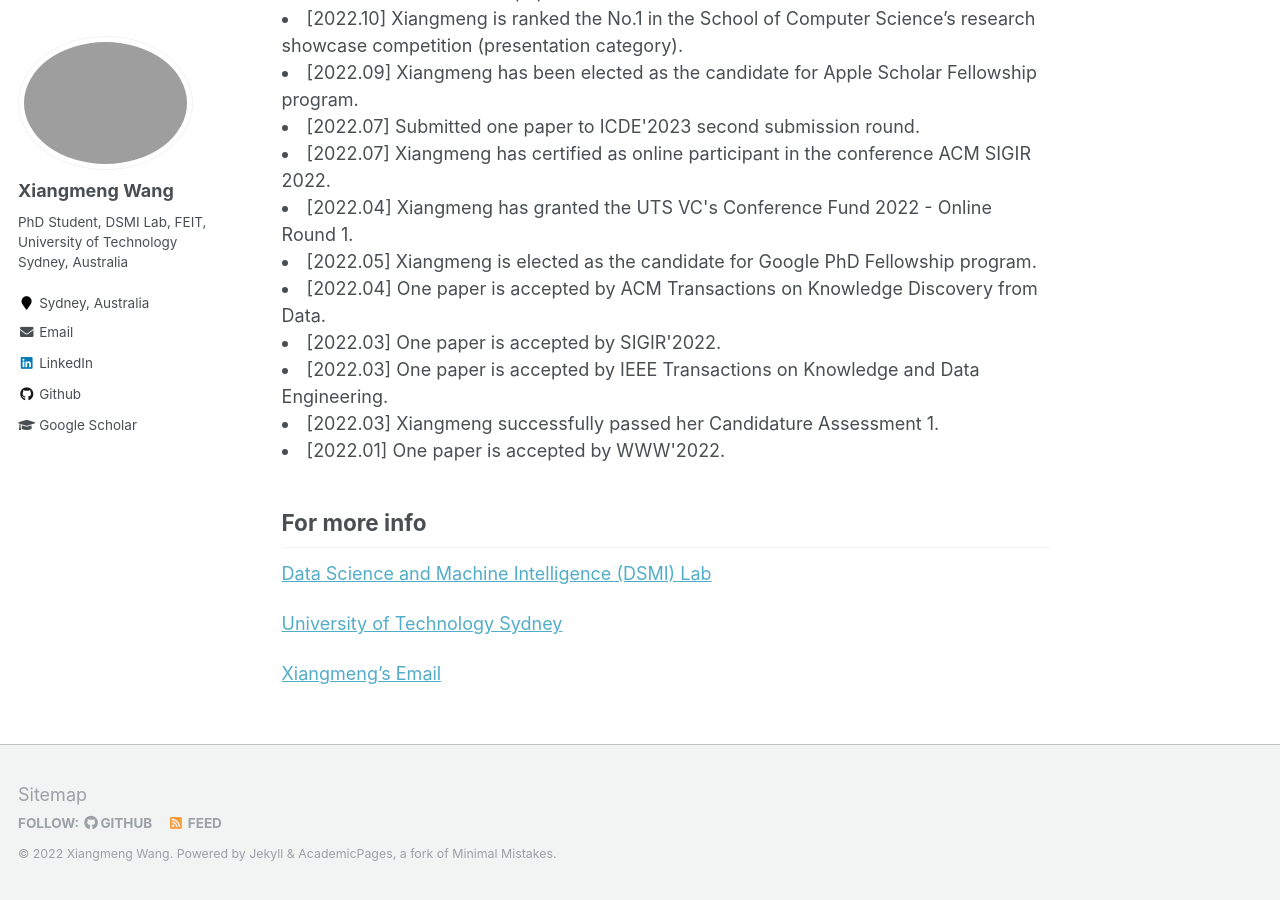
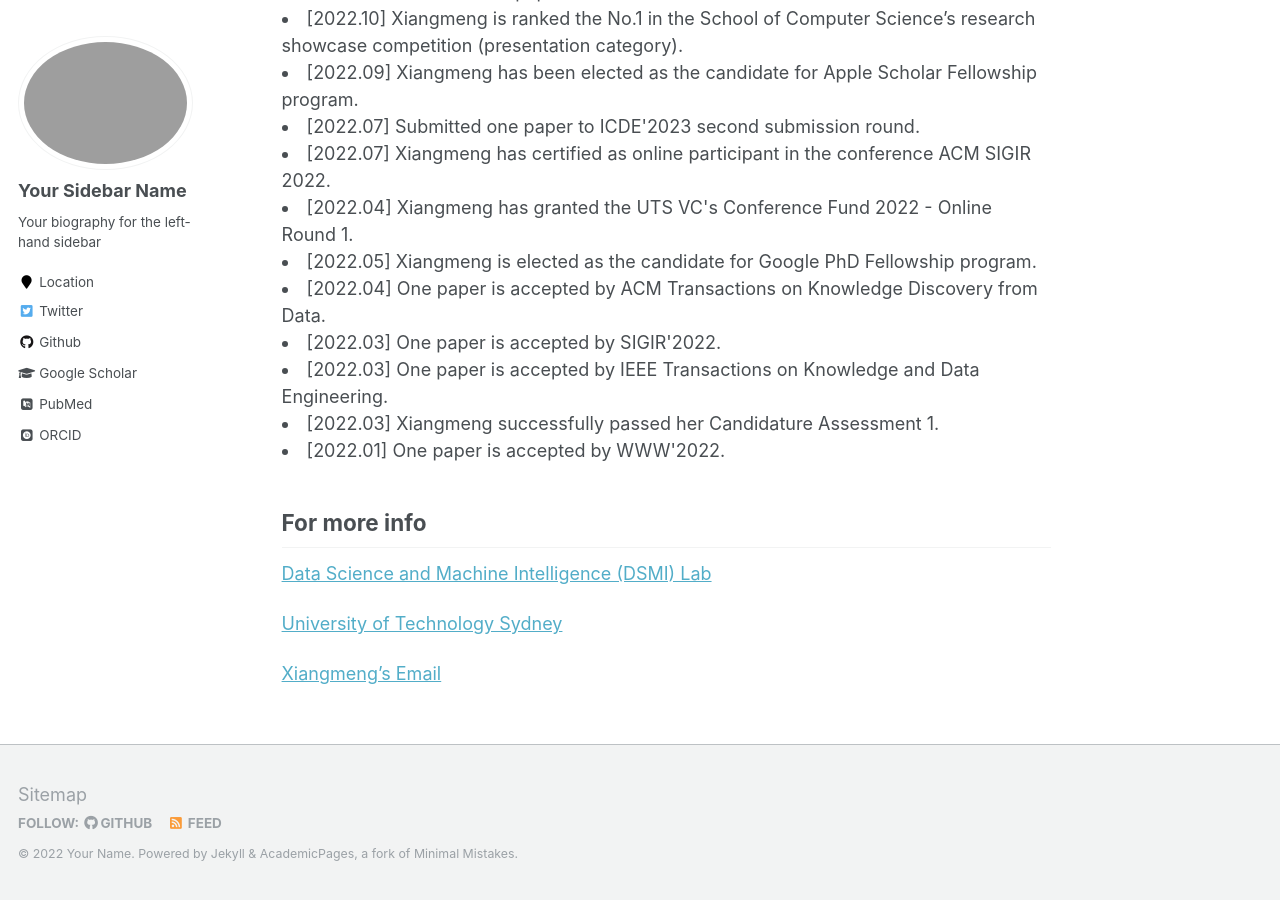
Before and after one commit to Chrystalii/homepage, a Jekyll site: the page built from _pages/about.md, in a window 1280 px wide and 900 px high, scrolled down 543 px. Built offline with Jekyll 4.4.1, drawn with Linux system fonts in a browser that asks for light colours; some web fonts are replaced; some of the changed text lies outside the part shown.

Commit message:
Add files via upload

```diff
--- a/_config.yml
+++ b/_config.yml
@@ -7,13 +7,13 @@
 
 # Site Settings
 locale                   : "en-US"
-title                    : "Home"
+title                    : "Your Name / Site Title"
 title_separator          : "-"
-name                     : &name "Xiangmeng Wang"
-description              : &description "Xiangmeng Wang's Homepage"
-url                      : https://chrystalii.github.io # the base hostname & protocol for your site e.g. "https://mmistakes.github.io"
+name                     : &name "Your Name"
+description              : &description "personal description"
+url                      : https://academicpages.github.io # the base hostname & protocol for your site e.g. "https://mmistakes.github.io"
 baseurl                  : "" # the subpath of your site, e.g. "/blog"
-repository               : "Chrystalii/homepage"
+repository               : "academicpages/academicpages.github.io"
 teaser                   :  # filename of teaser fallback teaser image placed in /images/, .e.g. "500x300.png"
 breadcrumbs              : false # true, false (default)
 words_per_minute         : 160
@@ -80,17 +80,14 @@ analytics:
 
 # Site Author
 author:
-  name             : "Xiangmeng Wang"
+  name             : "Your Sidebar Name"
   avatar           : "profile.png"
-  bio              : "PhD Student,
-DSMI Lab,
-FEIT,
-University of Technology Sydney, Australia "
-  location         : "Sydney, Australia"
+  bio              : "Your biography for the left-hand sidebar"
+  location         : "Location"
   employer         :
-  pubmed           :
-  googlescholar    : "https://scholar.google.com/citations?hl=zh-CN&user=89z_twcAAAAJ"
-  email            : "xiangmeng.wang@student.uts.edu.au"
+  pubmed           : "https://www.ncbi.nlm.nih.gov/pubmed/?term=john+snow"
+  googlescholar    : "http://yourfullgooglescholarurl.com"
+  email            :
   researchgate     :  # example: "https://www.researchgate.net/profile/yourprofile"
   uri              :
   bitbucket        :
@@ -99,20 +96,20 @@ University of Technology Sydney, Australia "
   flickr           :
   facebook         :
   foursquare       :
-  github           : "Chrystalii"
+  github           : "academicpages"
   google_plus      :
   keybase          :
   instagram        :
   impactstory      : #"https://profiles.impactstory.org/u/xxxx-xxxx-xxxx-xxxx"
   lastfm           :
-  linkedin         : "xiangmeng-wang-002942214/"
-  orcid            :
+  linkedin         :
+  orcid            : "http://orcid.org/yourorcidurl"
   pinterest        :
   soundcloud       :
   stackoverflow    : # http://stackoverflow.com/users/123456/username
   steam            :
   tumblr           :
-  twitter          :
+  twitter          : "replacethistwitterhandle"
   vine             :
   weibo            :
   xing             :
```
